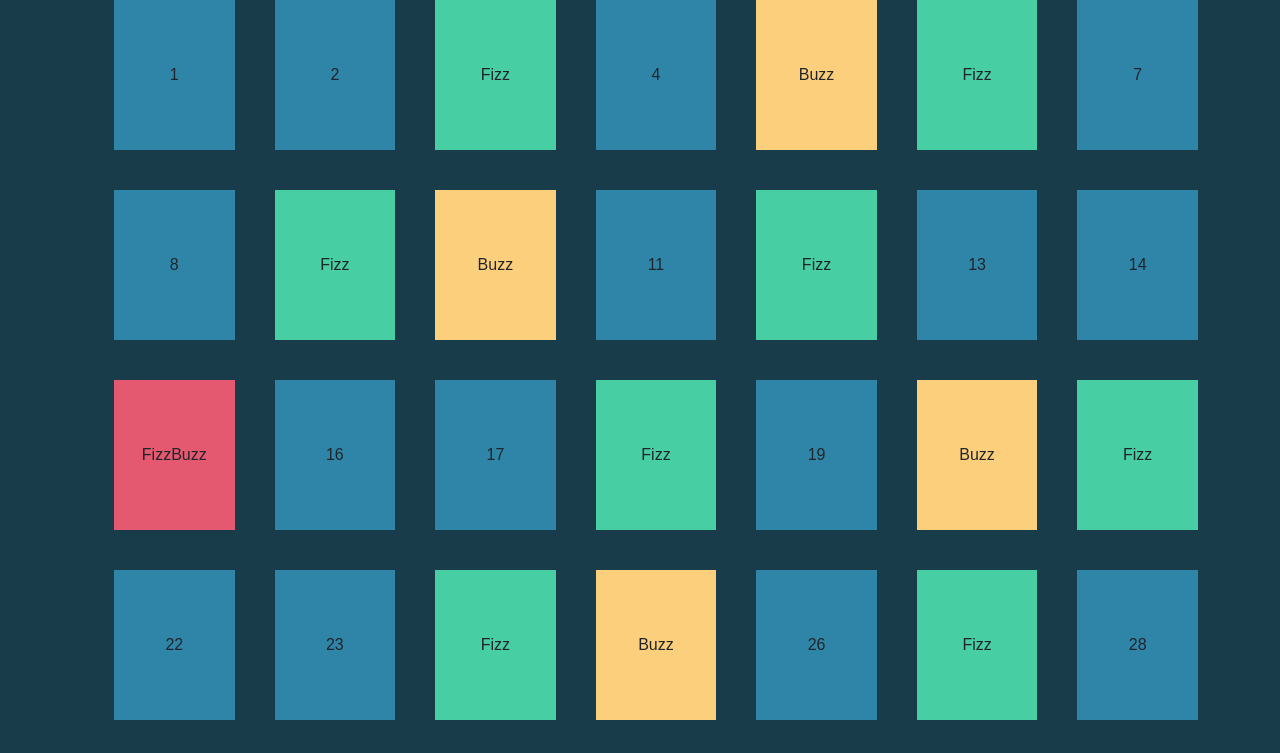
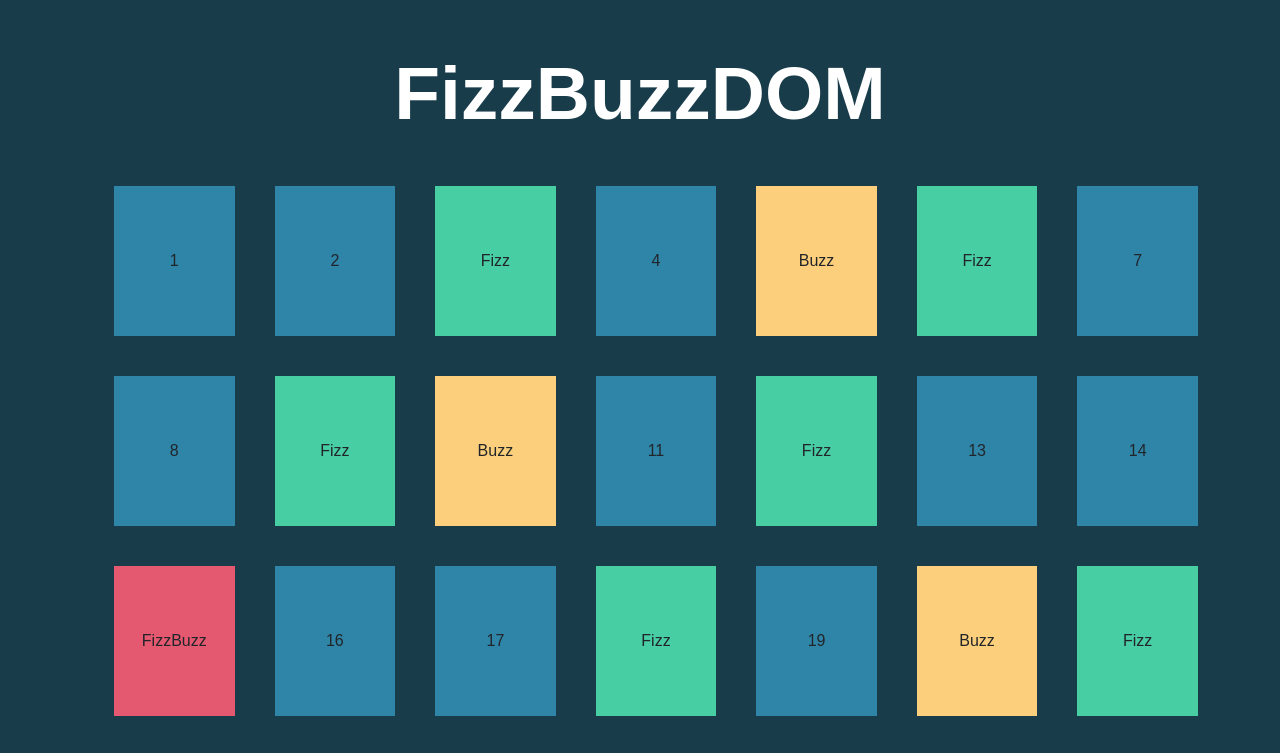
Before and after one commit to JeromeMaligaya/js-fizzbuzzdom, a plain HTML site: page index.html in a window 1280 px wide. Shown: the top 753 px of the page. Drawn offline with nearby package versions, Linux system fonts and the light colour scheme.

Commit message:
added h1

```diff
--- a/css/style.css
+++ b/css/style.css
@@ -6,6 +6,10 @@
 body{
     font-family: sans-serif;
     background-color: #193C4A;
+}
+
+h1{
+    font-size: 75px;
 }
 
 ul{
--- a/index.html
+++ b/index.html
@@ -16,6 +16,8 @@
     </head>
 
     <body>
+        <h1 class="text-white text-center fw-bolder my-5">FizzBuzzDOM</h1>
+
         <div class="container" id="target"></div>
 
         <!-- java boolstrap-->
```
